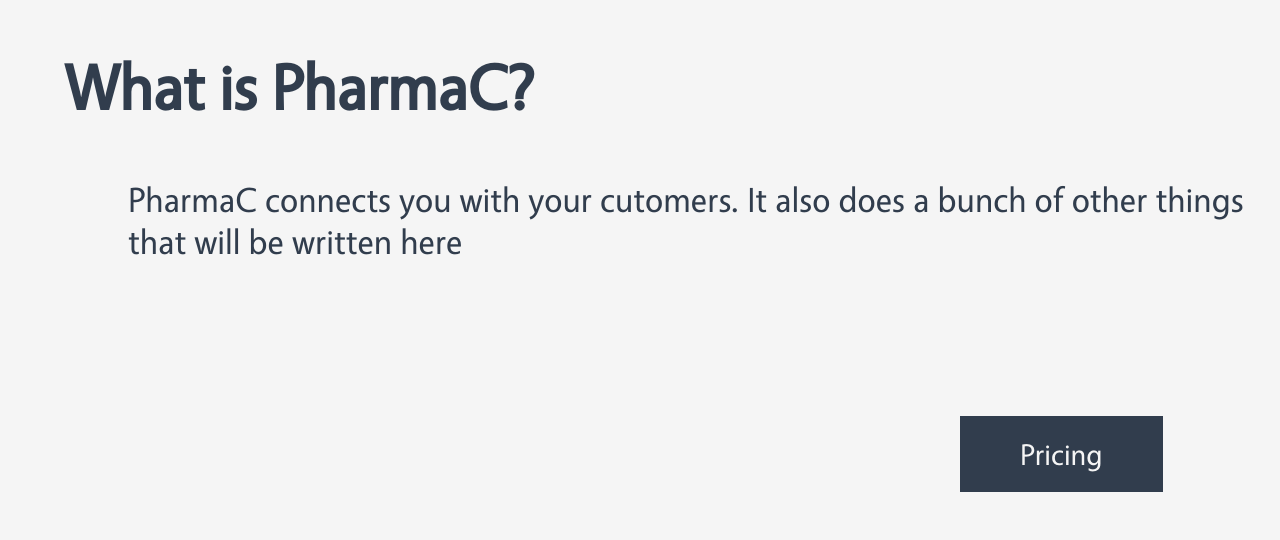
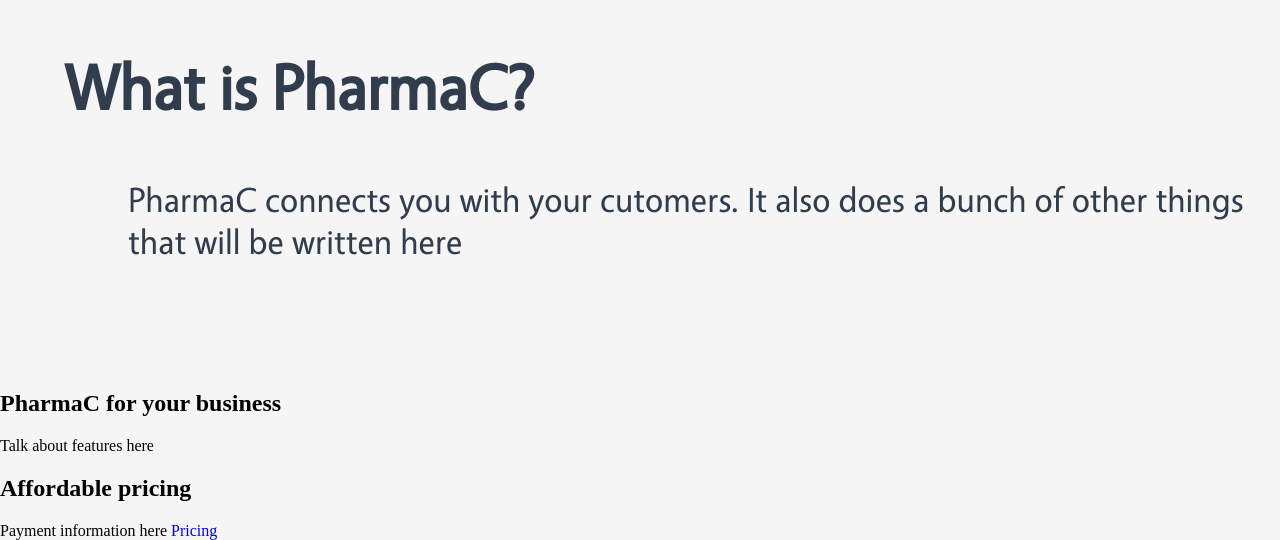
Before and after one commit to SEGosaurus/PharmaC, a plain HTML site: page index.htm in a window 1280 px wide. Shown: the part 1080-1620 px from the top of the page. Before the commit the page ends 1572 px from the top, so only its background shows below. Drawn offline with Linux system fonts and the light colour scheme.

Commit message:
added some more sections, still needs the pictures

```diff
--- a/index.htm
+++ b/index.htm
@@ -25,12 +25,19 @@
       <div id="div2">
         <h1>What is PharmaC?</h1>
           <p1>PharmaC connects you with your cutomers.  It also does a bunch of other things that will be written here</p1>
-          <a href="http://www.google.com">Pricing</a>
         </div>
 
 
         <div id= "div3">
+            <h1>PharmaC for your business</h1>
+            <p1>Talk about features here</p1>
 
+        </div>
+
+        <div id= "div4">
+            <h1>Affordable pricing</h1>
+            <p1>Payment information here</p1>
+            <a href="http://www.google.com">Pricing</a>
 
         </div>
   </body>
```
